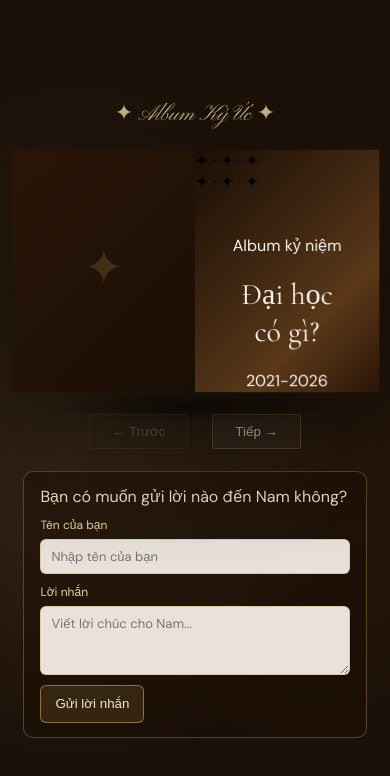
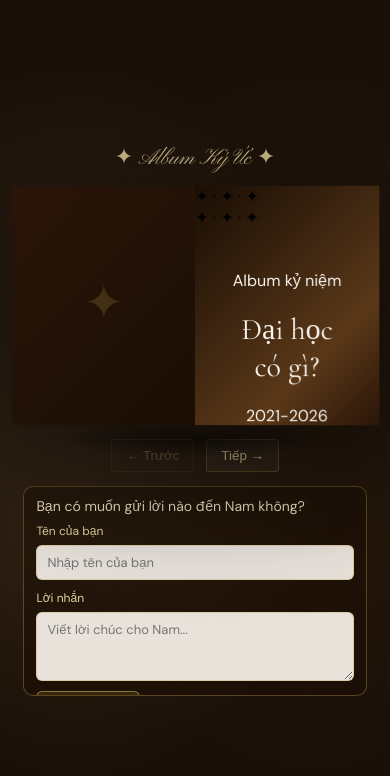
Before and after one commit to dinhnamng28203/graduation-invitation, a React (Vite) app: page / in a window 390 px wide. Shown: the top 776 px of the page. Built offline with nearby package versions, Linux system fonts and the light colour scheme; no server answers.

Commit message:
improve responsive fit for smaller screens

```diff
--- a/src/App.css
+++ b/src/App.css
@@ -25,8 +25,7 @@ body {
   display: flex;
   align-items: center;
   justify-content: center;
-  overflow-x: hidden;
-  overflow-y: auto;
+  overflow: hidden;
   font-family: "DM Sans", sans-serif;
   background: radial-gradient(ellipse at 20% 50%, rgba(122, 92, 58, 0.3) 0%, transparent 60%),
     radial-gradient(ellipse at 80% 50%, rgba(61, 37, 16, 0.4) 0%, transparent 60%), #1a1008;
@@ -43,6 +42,8 @@ body {
   align-items: center;
   gap: 22px;
   padding: 18px 0 24px;
+  height: 100vh;
+  justify-content: center;
 }
 
 .book-title-top {
@@ -59,7 +60,8 @@ body {
 .book {
   position: relative;
   width: 980px;
-  height: 640px;
+  height: auto;
+  aspect-ratio: 980 / 640;
   transform-style: preserve-3d;
   transform: rotateY(-2deg) rotateX(0.6deg);
   transition: transform 0.6s ease;
@@ -673,7 +675,32 @@ body {
 
 @media (max-width: 960px) {
   .book {
-    width: min(94vw, 980px);
-    height: min(62vw, 640px);
+    width: min(94vw, calc((100vh - 250px) * 1.53125));
+    height: auto;
   }
+
+  .scene {
+    gap: 14px;
+    padding: 10px 0 14px;
+  }
+
+  .controls {
+    gap: 12px;
+  }
+
+  .btn {
+    padding: 8px 14px;
+  }
+
+  .guest-note-box {
+    max-height: min(210px, 30vh);
+    overflow-y: auto;
+    padding: 10px 12px;
+  }
+
+  .guest-note-box h3 {
+    margin-bottom: 8px;
+    font-size: 14px;
+  }
+
 }
```
